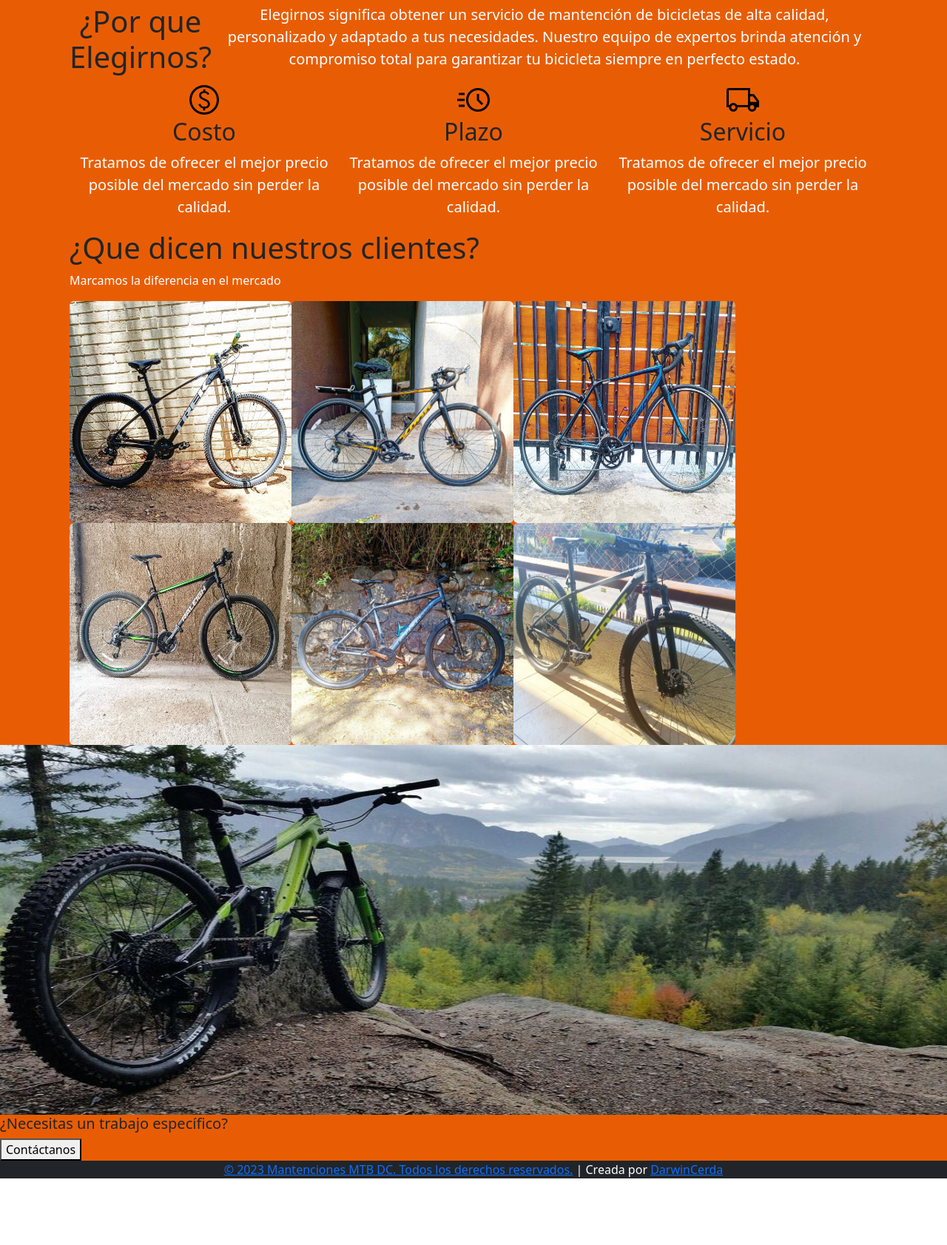
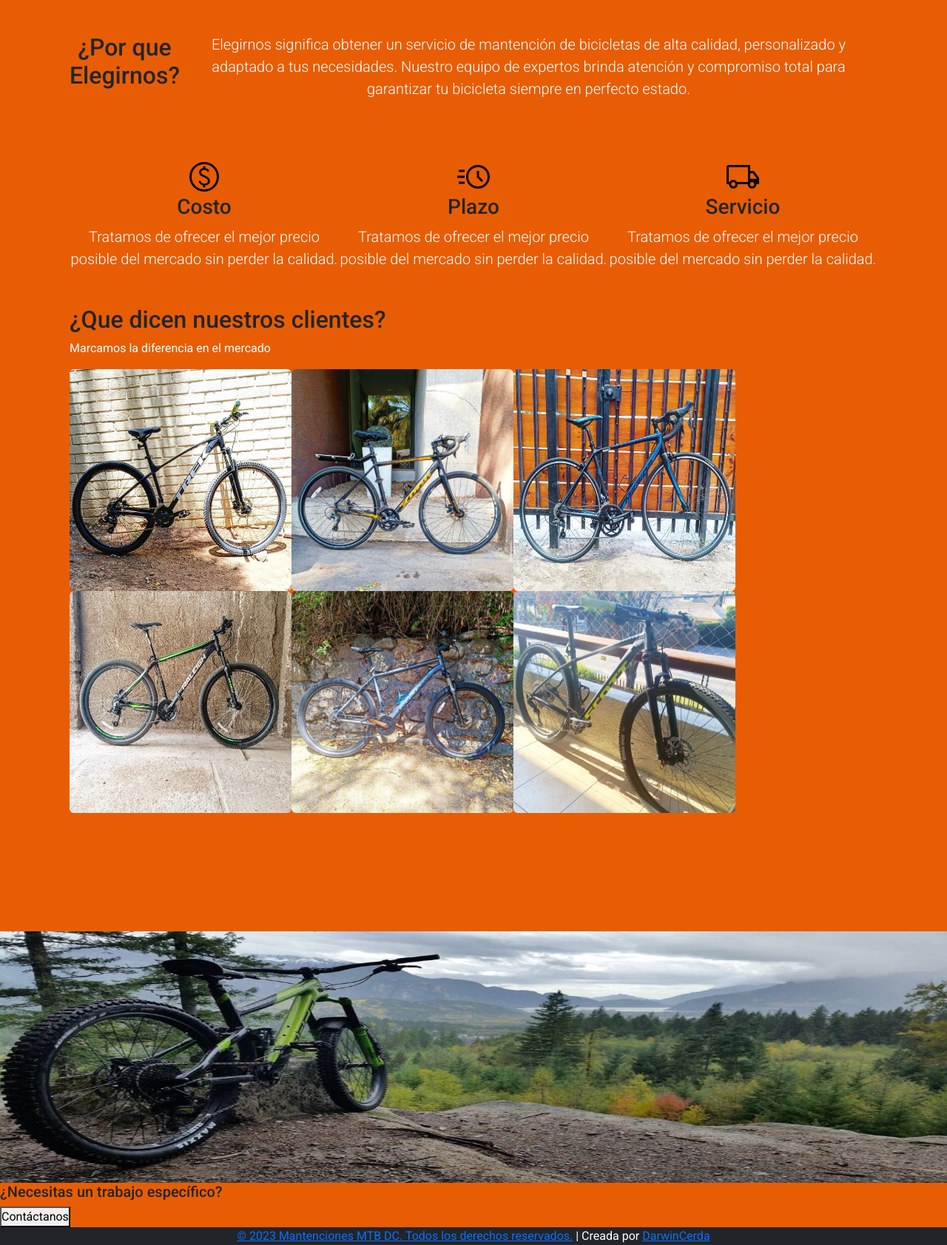
Before and after one commit to Darwincerda20/Javascript_DarwinCerda.EntregaFInal, a website: page index.html in a window 1280 px wide. Shown: the part 1138-2821 px from the top of the page at 74% size. Before the commit the page ends 2731 px from the top, so only its background shows below. Drawn offline with nearby package versions, Linux system fonts and the light colour scheme.

Commit message:
Reentrega Proyecto

```diff
--- a/Style/Style.css
+++ b/Style/Style.css
@@ -1,25 +1,41 @@
-body{
-    margin: 0;
-    font-family: 'Roboto', sans-serif;
-    box-sizing: border-box;
+* {
+  margin: 0;
+  padding: 0;
+  font-family: "Roboto", sans-serif;
+  box-sizing: border-box;
 }
 
-.menu{
-    background:linear-gradient(to right, rgba(3, 3, 3, 0.95), rgba(0, 0, 0, 0.95));
+.menu {
+  background: linear-gradient(
+    to right,
+    rgba(3, 3, 3, 0.95),
+    rgba(0, 0, 0, 0.95)
+  );
 }
 
-.shadow{
-    box-shadow: 0 0,5rem 10rem rgb(0 0 0 / 15%);
+.shadow {
+  box-shadow: 0 0, 5rem 10rem rgb(0 0 0 / 15%);
 }
 
-main{
-    background-color:#e85d04 ;
+main {
+  background-color: #e85d04;
 }
 
-.navbar-brand{
-    padding-left: 10px;
+.navbar-brand {
+  padding-left: 10px;
 }
 
-p{
-    color: white;
+p {
+  color: white;
 }
+
+.my-services{
+    padding-top: 2rem;
+    padding-bottom: 2rem;
+}
+
+.Logo_Final{
+    width: 100%;
+    height: 500px;
+    padding-top: 10rem;
+}
--- a/index.html
+++ b/index.html
@@ -103,11 +103,11 @@
               />
             </div>
             <div class="carousel-item">
+              <img src="" alt="">
               <img
                 src="./imgs/700x400 (Slide 1).png"
                 alt="Chicago"
-                class="mx-auto d-block w-100"
-              />
+                class="mx-auto d-block w-100">
             </div>
             <div class="carousel-item">
               <img
@@ -159,13 +159,13 @@
             al 100% a lo que realmente nos apasiona y brindarle un servicio
             excepcional.
         </p>
-        <section class="d-flex p-4 m-2 ">
+        <section class="img_nosotros d-flex p-4 m-2 ">
           <img src="./imgs/Tienda.bmp" class="w-50 d-none d-sm-block "alt="Tienda">
           <img src="./imgs/Amigos.bmp" class="w-50 d-none d-sm-block  "alt="Amigos">
         </section>
         <div class="container">
-            <section class="my-services d-flex text-center" id="services">
-              <h1>¿Por que Elegirnos?</h1>
+            <section class="my-services d-flex text-center pt-3" id="services">
+              <h2>¿Por que Elegirnos?</h2>
                  <p class="lead">
                   Elegirnos significa obtener un servicio de mantención de bicicletas
                   de alta calidad, personalizado y adaptado a tus necesidades. Nuestro
@@ -178,22 +178,22 @@
                 </div>
                 <div class="service">
                     <img src="./imgs/paid_FILL0_wght400_GRAD0_opsz48.png" alt=""></th>
-                    <h2>Costo</h2>
+                    <h3>Costo</h3>
                     <p class="lead">Tratamos de ofrecer el mejor precio posible del mercado sin perder la calidad.</p>
                 </div>
                 <div class="service ">
                     <img src="./imgs/acute_FILL0_wght400_GRAD0_opsz48.png" alt=""></th>
-                    <h2>Plazo</h2>
+                    <h3>Plazo</h3>
                     <p class="lead">Tratamos de ofrecer el mejor precio posible del mercado sin perder la calidad.</p>
                 </div>
                 <div class="service">
                     <img src="./imgs/local_shipping_FILL0_wght400_GRAD0_opsz48.png" alt=""></th>
-                    <h2>Servicio</h2>
+                    <h3>Servicio</h3>
                     <p class="lead">Tratamos de ofrecer el mejor precio posible del mercado sin perder la calidad.</p>
                 </div>
       </section>
       <section class="customers">
-        <h1>¿Que dicen nuestros clientes?</h1>
+        <h2>¿Que dicen nuestros clientes?</h2>
         <p>Marcamos la diferencia en el mercado</p>
         <img src="./imgs/MTB Cliente 1.jfif" width="300px" height="300px alt="Cliente" class=".img-thumbnail rounded float-start">
         <img src="./imgs/MTB Cliente 2.jfif" width="300px" height="300px alt="Cliente" class=".img-thumbnail rounded float-start">
@@ -206,10 +206,9 @@
       <section class="Contactanos">
         <div class="Container">
           <div class="LogoFinal">
-           <img src="./imgs/mountain-bike-11.jpg" width="100%" height="500px" alt="">
+           <img class="Logo_Final" src="./imgs/mountain-bike-11.jpg" alt="">
            <h5 class="textcenter1">¿Necesitas un trabajo específico?</h5>
            <button class="textcenter2">Contáctanos</button>
-           <img src="" alt="" />
          </div>
         </div>
       </section>
@@ -218,7 +217,6 @@
  <footer>
     <div class="footer bg-dark">
     <div class="footer-bottom">
-      <div class="container">
         <div class="row text-center text-white">
           <div class="col-12">
             <div class="footer-bottom__copy">
```
